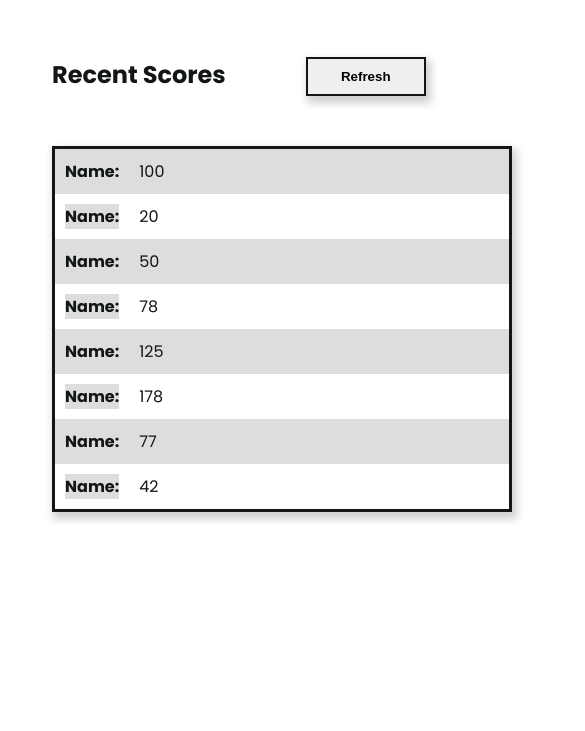
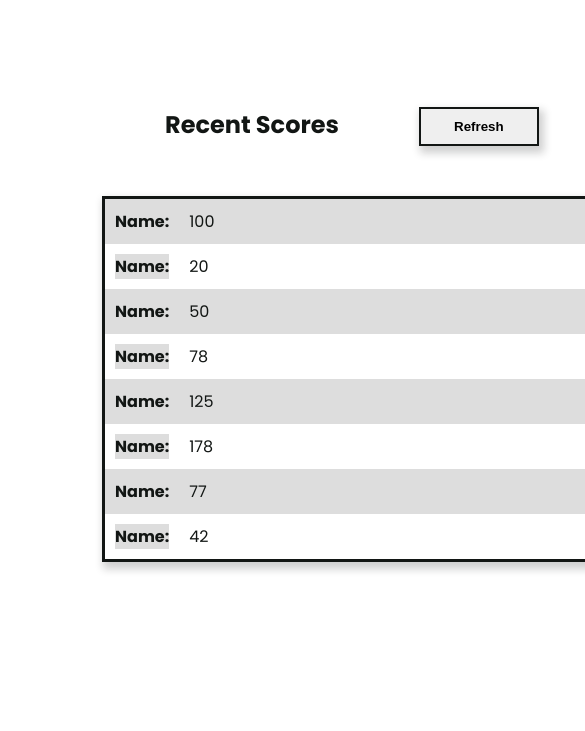
Before and after one commit to killy10o10/Leaderboard, a website built with webpack: page src/template.html in a window 390 px wide. Shown: the part 113-844 px from the top of the page, 585 px wide, since content can reach past the window. Built offline with nearby package versions, Linux system fonts and the light colour scheme.

Commit message:
add responsiveness

```diff
--- a/src/styles/main.scss
+++ b/src/styles/main.scss
@@ -17,14 +17,13 @@ $dark: #121614;
 
 body {
   font-family: 'Poppins', sans-serif;
-  display: grid;
-  place-items: center;
   padding: 32px;
   color: $dark;
 }
 
 h1 {
   font-size: 45px;
+  text-align: center;
 }
 
 button {
@@ -39,23 +38,29 @@ button {
 
 main {
   margin-top: 50px;
-  display: grid;
-  grid-template-columns: 500px 500px;
-  width: auto;
+  display: flex;
+  padding: 20px;
+  justify-content: space-between;
+  align-items: center;
 }
 
 .refresh {
   display: flex;
+  align-self: center;
   gap: 80px;
 }
 
 #scores-display {
-  display: grid;
-  padding: 20px;
+  display: flex;
+  flex-direction: column;
+  justify-content: flex-start;
+  align-items: flex-start;
+  padding: 50px;
   gap: 50px;
 
   .score-list {
     display: flex;
+    min-width: 500px;
     flex-direction: column;
     border: 3px solid $dark;
     box-shadow: $boxs rgba($dark, 0.2);
@@ -79,11 +84,10 @@ main {
 }
 
 #scores-add {
-  padding: 20px;
+  padding: 50px;
   position: relative;
 
   h2 {
-    position: absolute;
     left: 50%;
     top: 50%;
   }
@@ -91,7 +95,6 @@ main {
   form {
     display: grid;
     gap: 20px;
-    position: absolute;
     left: 50%;
     top: 70%;
 
```
Also changed, not shown: dist/bundle.js.
